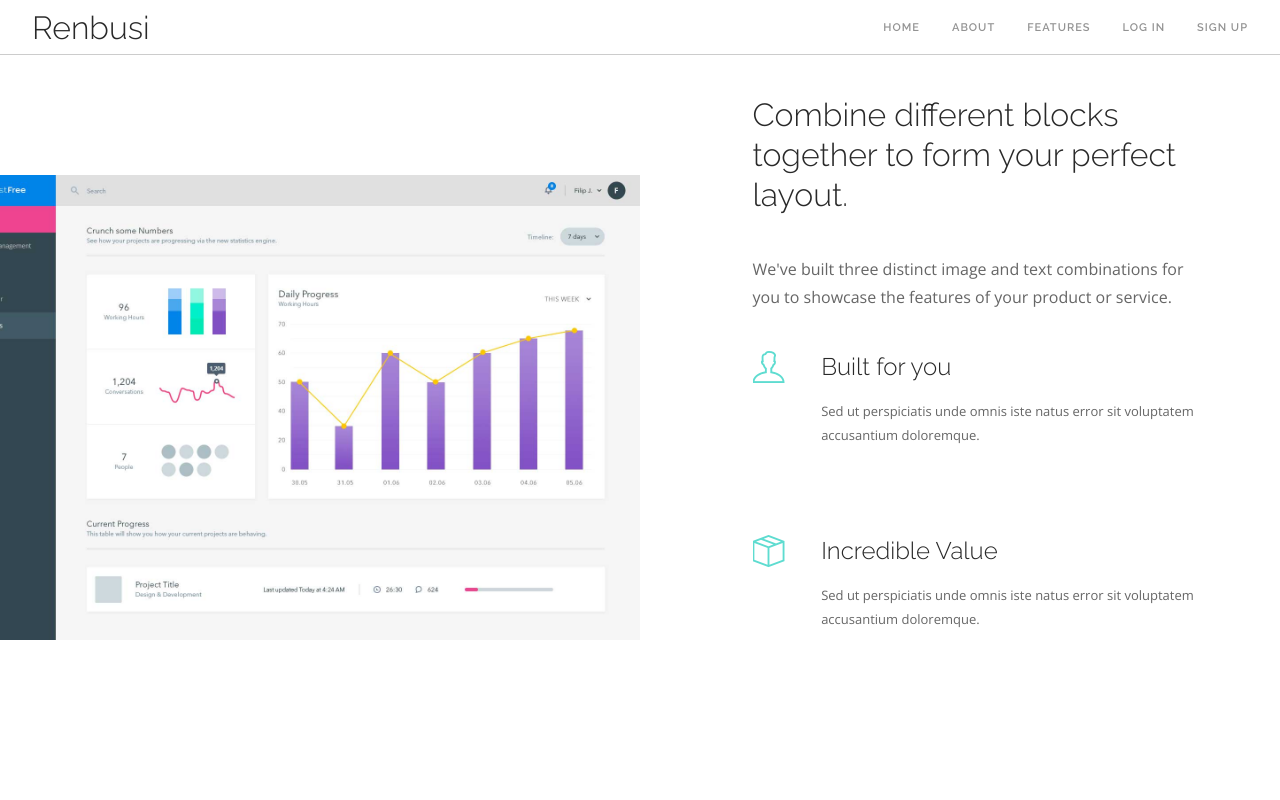
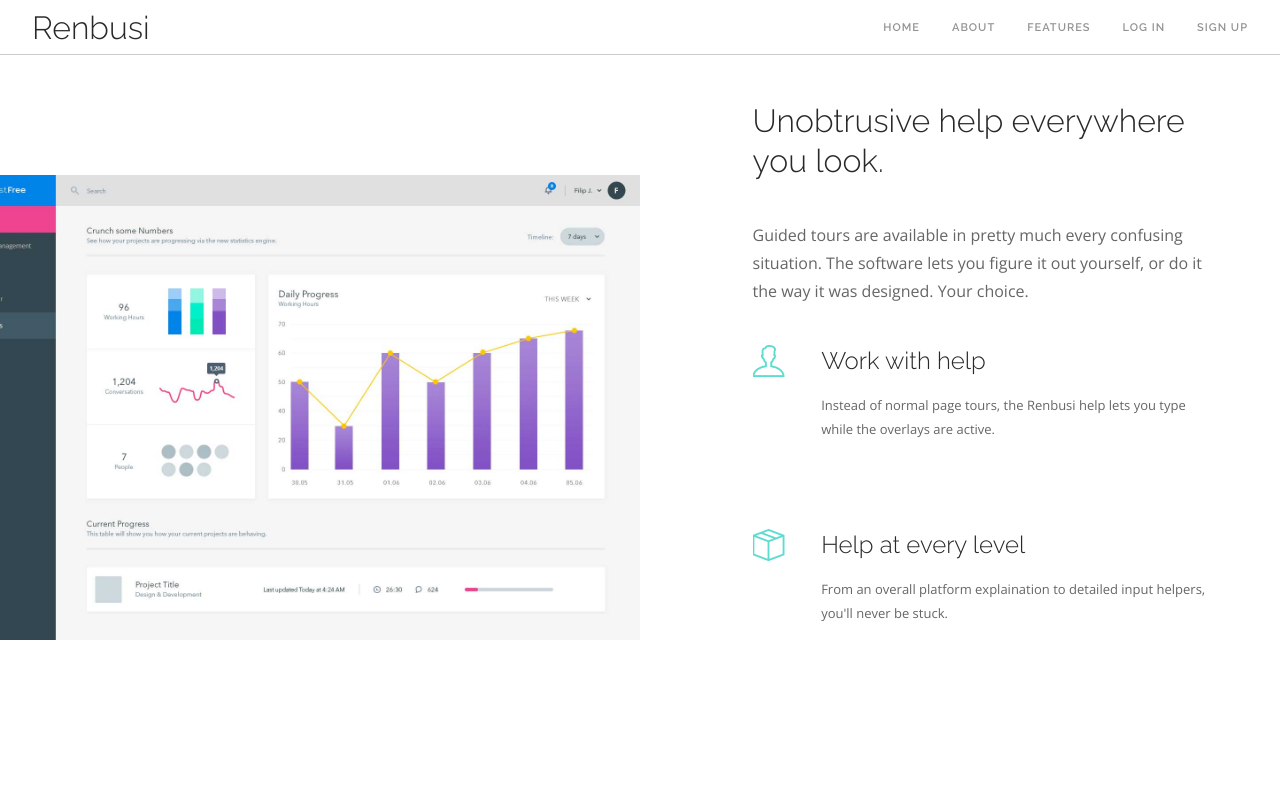
Before and after one commit to mofufu/mofufu, a plain HTML site: page features.html in a window 1280 px wide. Shown: the top 800 px of the page. Drawn offline with nearby package versions, Linux system fonts and the light colour scheme.

```diff
--- a/features.html
+++ b/features.html
@@ -75,18 +75,18 @@
 		        </div>
 		        <div class="container">
 		            <div class="col-md-5 col-md-offset-1 col-sm-7 col-sm-offset-1 v-align-transform right">
-		                <h3 class="mb40 mb-xs-16">Combine different blocks together to form your perfect layout.</h3>
+		                <h3 class="mb40 mb-xs-16">Unobtrusive help everywhere you look.</h3>
 		                <p class="lead mb40">
-		                    We've built three distinct image and text combinations for you to showcase the features of your product or service.
-		                </p>
+		                   Guided tours are available in pretty much every confusing situation. The software lets you figure it out yourself, or do it the way it was designed. Your choice.
+		                    </p>
 		                <div class="feature feature-3">
 		                    <div class="left">
 		                        <i class="ti-user icon-sm"></i>
 		                    </div>
 		                    <div class="right">
-		                        <h4 class="mb16">Built for you</h4>
+		                        <h4 class="mb16">Work with help</h4>
 		                         <p>
-		                            Sed ut perspiciatis unde omnis iste natus error sit voluptatem accusantium doloremque.
+		                            Instead of normal page tours, the Renbusi help lets you type while the overlays are active.
 		                        </p>
 		                    </div>
 		                </div>
@@ -96,9 +96,9 @@
 		                        <i class="ti-package icon-sm"></i>
 		                    </div>
 		                    <div class="right">
-		                        <h4 class="mb16">Incredible Value</h4>
+		                        <h4 class="mb16">Help at every level</h4>
 		                         <p>
-		                            Sed ut perspiciatis unde omnis iste natus error sit voluptatem accusantium doloremque.
+		                            From an overall platform explaination to detailed input helpers, you'll never be stuck.
 		                        </p>
 		                    </div>
 		                </div>
```
